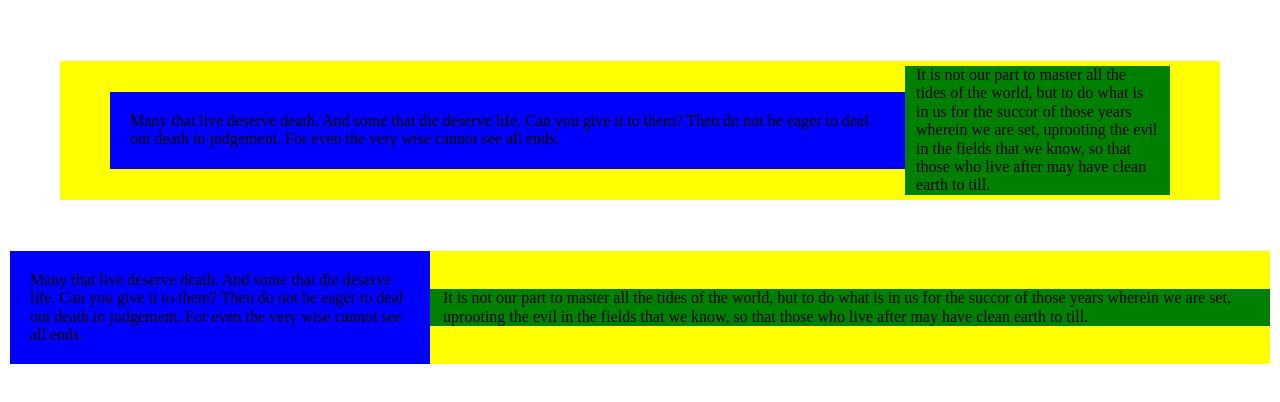
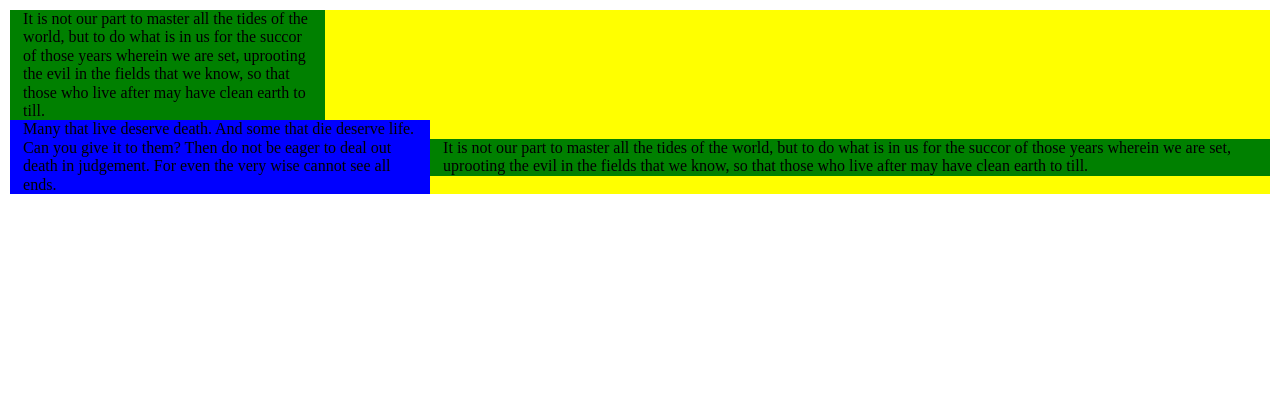
Before and after one commit to ispoljari/itunes-album-list, a React (Create React App) app: page / in a window 1280 px wide. Shown: the top 402 px of the page. Built offline with nearby package versions, Linux system fonts and the light colour scheme.

Commit message:
Limit max-width if number of col in row is less than 12

```diff
--- a/src/App.js
+++ b/src/App.js
@@ -17,27 +17,9 @@ class App extends Component {
             style={{
               backgroundColor: 'yellow'
             }}
-            px={{xs:"10px", sm:"20px", md:"30px", lg:"40px", xl:"50px"}}
-            py={{xs:"8px", sm:"9px", md:"7px", lg:"6px", xl:"5px"}}
-            mx={{xs:"10px", sm:"20px", md:"30px", lg:"40px", xl:"50px"}}
-            my={{xs:"11px", sm:"21px", md:"31px", lg:"41px", xl:"51px"}}
           >
             <Column
-              xs={12}
-              sm={3}
-              md={9}
-              style={{
-                backgroundColor: 'blue'
-              }}
-              px="20px"
-              py="20px"
-            >
-              <div>
-              Many that live deserve death. And some that die deserve life. Can you give it to them? Then do not be eager to deal out death in judgement. For even the very wise cannot see all ends.
-              </div>
-            </Column>
-            <Column
-              xs={12}
+              xs={10}
               sm={9}
               md={3}
               style={{
@@ -53,8 +35,6 @@ class App extends Component {
             style={{
               backgroundColor: 'yellow'
             }}
-            p="20px"
-            mt="30px"
           >
             <Column
               xs={6}
@@ -63,8 +43,6 @@ class App extends Component {
               style={{
                 backgroundColor: 'blue'
               }}
-              px="20px"
-              py="20px"
             >
               <div>
               Many that live deserve death. And some that die deserve life. Can you give it to them? Then do not be eager to deal out death in judgement. For even the very wise cannot see all ends.
--- a/src/layout/Column/Column.styled.js
+++ b/src/layout/Column/Column.styled.js
@@ -1,4 +1,4 @@
-import styled from 'styled-components';
+import styled, { css } from 'styled-components';
 
 import LayoutApi from '../../common/styles/LayoutApi.styled';
 
@@ -6,48 +6,65 @@ const ColumnStyled = styled(LayoutApi)`
   flex: auto;
   padding: 0 1.041666%; /* default */
 
-  /* Column API */
+  /* Column API */;
 
-  /* widths */
-  flex-basis: ${props => {
-    if (props.xs) {
-      return props.xs/12*100 + '%'
-    } else {
-      return '100%'
-    }
+  ${props => {
+     if (props.xs) {
+      return css`
+        flex-basis: ${props.xs/12*100}%;
+        max-width: ${props.xs/12*100}%;
+      `;
+     } else {
+      return css`
+        flex-basis: 100%;
+        max-width: 100%;
+      `;
+     }
   }};
 
   @media (min-width: 576px) {
-    flex-basis: ${props => {
+    ${props => {
       if (props.sm) {
-        return props.sm/12*100 + '%'
+        return css`
+          flex-basis: ${props.sm/12*100}%;
+          max-width: ${props.sm/12*100}%;
+        `;
       }
-    }}
-  }
+    }};
+  };
 
   @media (min-width: 768px) {
-    flex-basis: ${props => {
+    ${props => {
       if (props.md) {
-        return props.md/12*100 + '%'
+        return css`
+          flex-basis: ${props.md/12*100}%;
+          max-width: ${props.md/12*100}%;
+        `;
       }
-    }}
-  }
+    }};
+  };
 
   @media (min-width: 992px) {
-    flex-basis: ${props => {
+    ${props => {
       if (props.lg) {
-        return props.lg/12*100 + '%'
+        return css`
+          flex-basis: ${props.lg/12*100}%;
+          max-width: ${props.lg/12*100}%;
+        `;
       }
-    }}
-  }
+    }};
+  };
 
   @media (min-width: 1200px) {
-    flex-basis: ${props => {
+    ${props => {
       if (props.xl) {
-        return props.xl/12*100 + '%'
+        return css`
+          flex-basis: ${props.xl/12*100}%;
+          max-width: ${props.xl/12*100}%;
+        `;
       }
-    }}
-  }
+    }};
+  };
 `;
 
 export default ColumnStyled;
--- a/src/layout/Row/Row.styled.js
+++ b/src/layout/Row/Row.styled.js
@@ -4,10 +4,6 @@ import LayoutApi from '../../common/styles/LayoutApi.styled';
 
 const RowStyled = styled(LayoutApi)`
   display: flex;
-
-  @media (min-width: 575px) {
-    margin-bottom: 10px;
-  }
 
   /* Row API */
 
```
